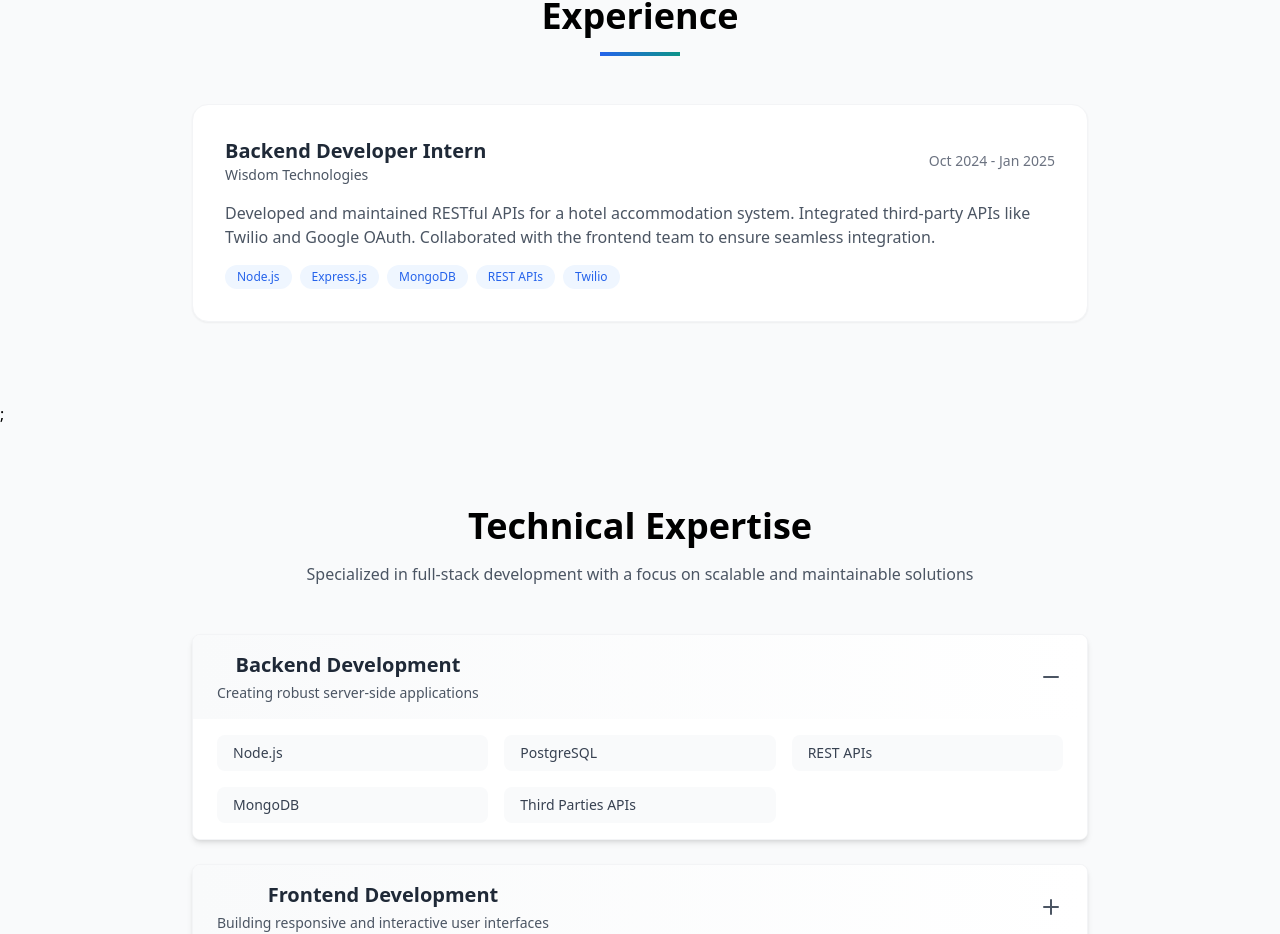
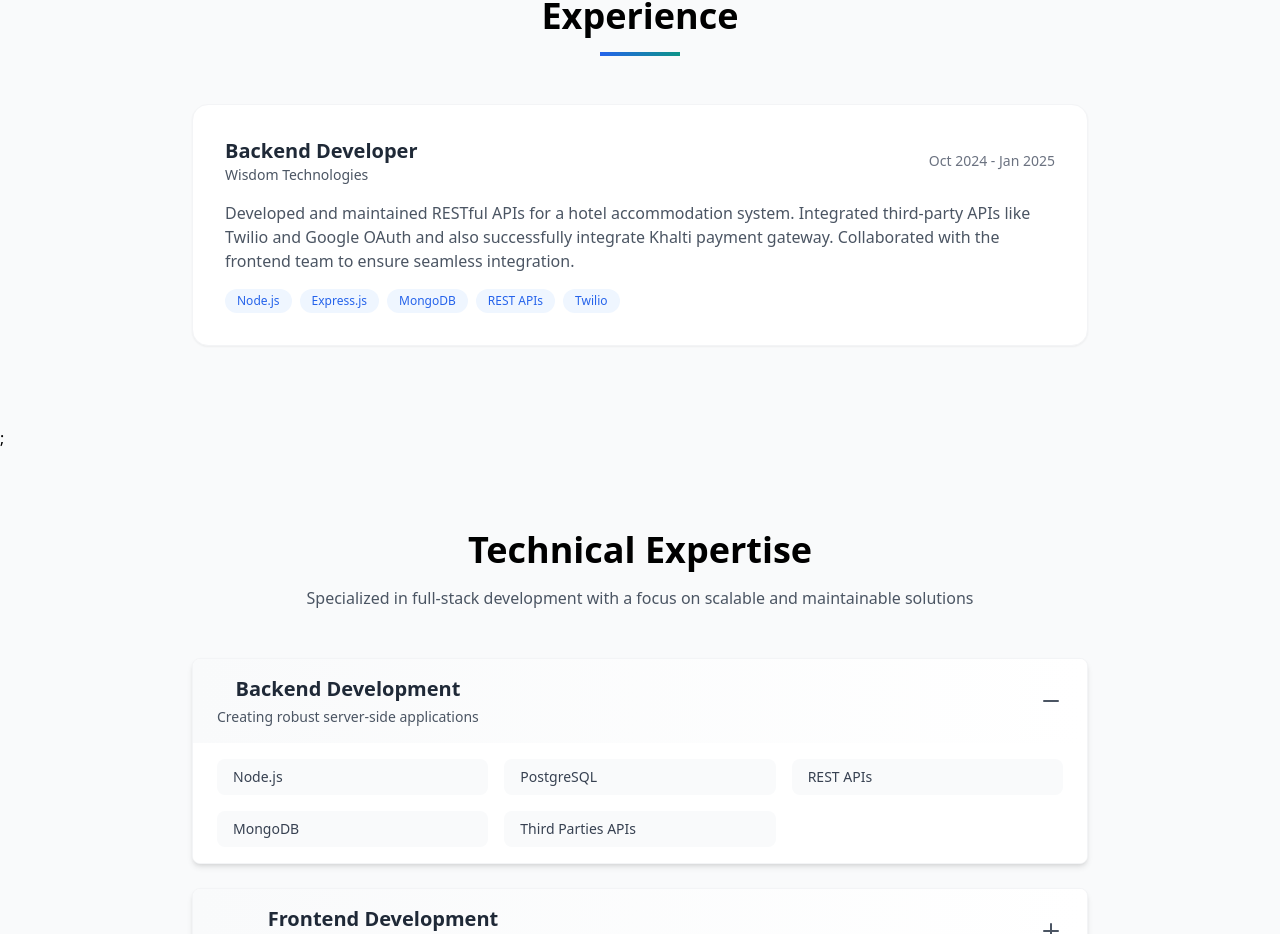
Before and after one commit to Rahulad12/Myprofile, a React (Vite) app: page / in a window 1280 px wide. Shown: the part 2060-2994 px from the top of the page. Built offline with nearby package versions, Linux system fonts and the light colour scheme.

Commit message:
added experience

```diff
--- a/package.json
+++ b/package.json
@@ -21,7 +21,8 @@
     "nodemon": "^3.1.9",
     "react": "^18.3.1",
     "react-dom": "^18.3.1",
-    "react-toastify": "^11.0.3"
+    "react-toastify": "^11.0.3",
+    "swiper": "^11.2.4"
   },
   "devDependencies": {
     "@eslint/js": "^9.9.1",
--- a/src/App.tsx
+++ b/src/App.tsx
@@ -98,11 +98,11 @@ function App() {
   // Add this array of experience data
   const experiences: Experience[] = [
     {
-      role: "Backend Developer Intern",
+      role: "Backend Developer",
       company: "Wisdom Technologies",
       duration: "Oct 2024 - Jan 2025",
       description:
-        "Developed and maintained RESTful APIs for a hotel accommodation system. Integrated third-party APIs like Twilio and Google OAuth. Collaborated with the frontend team to ensure seamless integration.",
+        "Developed and maintained RESTful APIs for a hotel accommodation system. Integrated third-party APIs like Twilio and Google OAuth and also successfully integrate Khalti payment gateway. Collaborated with the frontend team to ensure seamless integration.",
       skills: ["Node.js", "Express.js", "MongoDB", "REST APIs", "Twilio"],
     },
   ];
```
Also changed, not shown: 1 other file (tests, documents, lock files or other folders).
